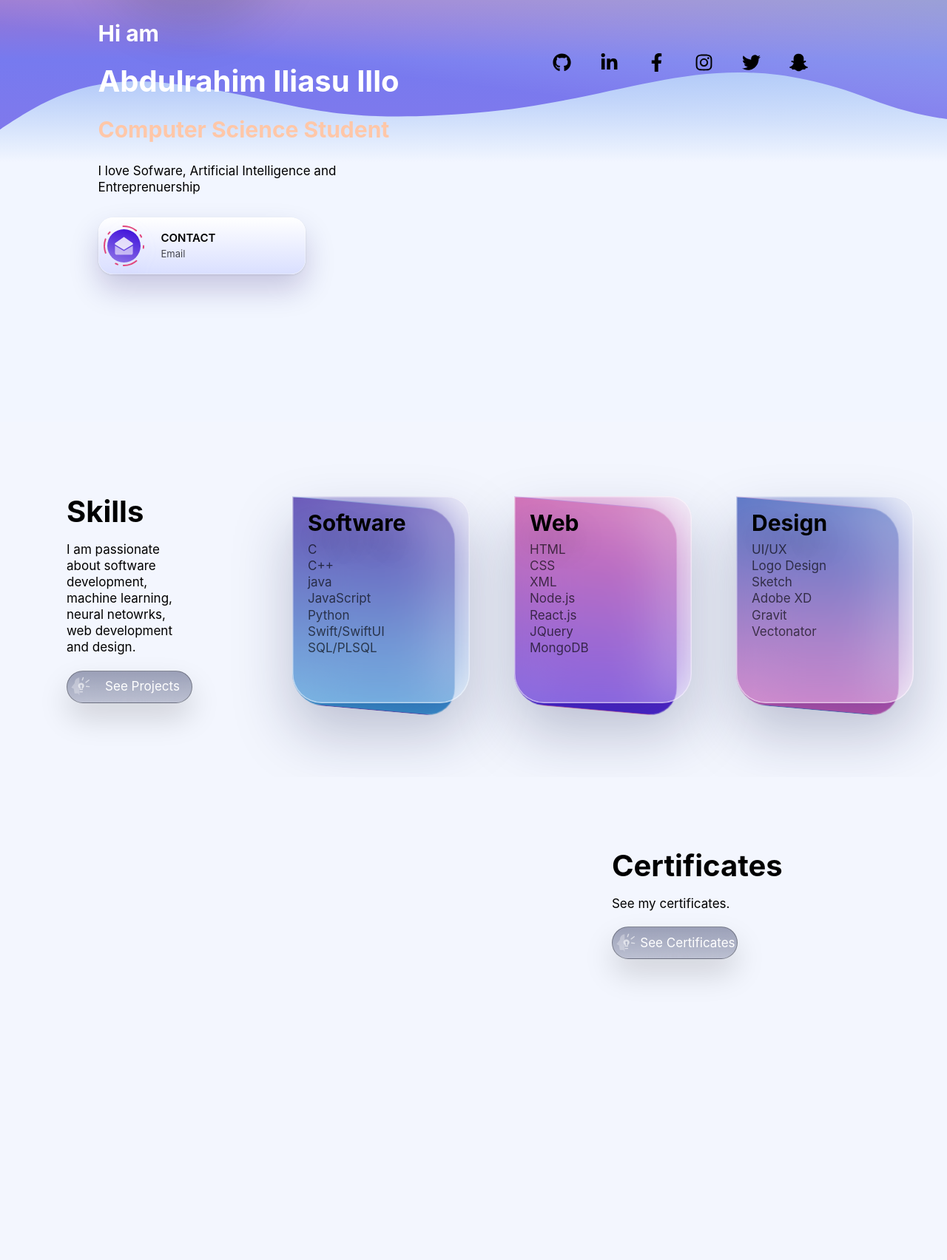
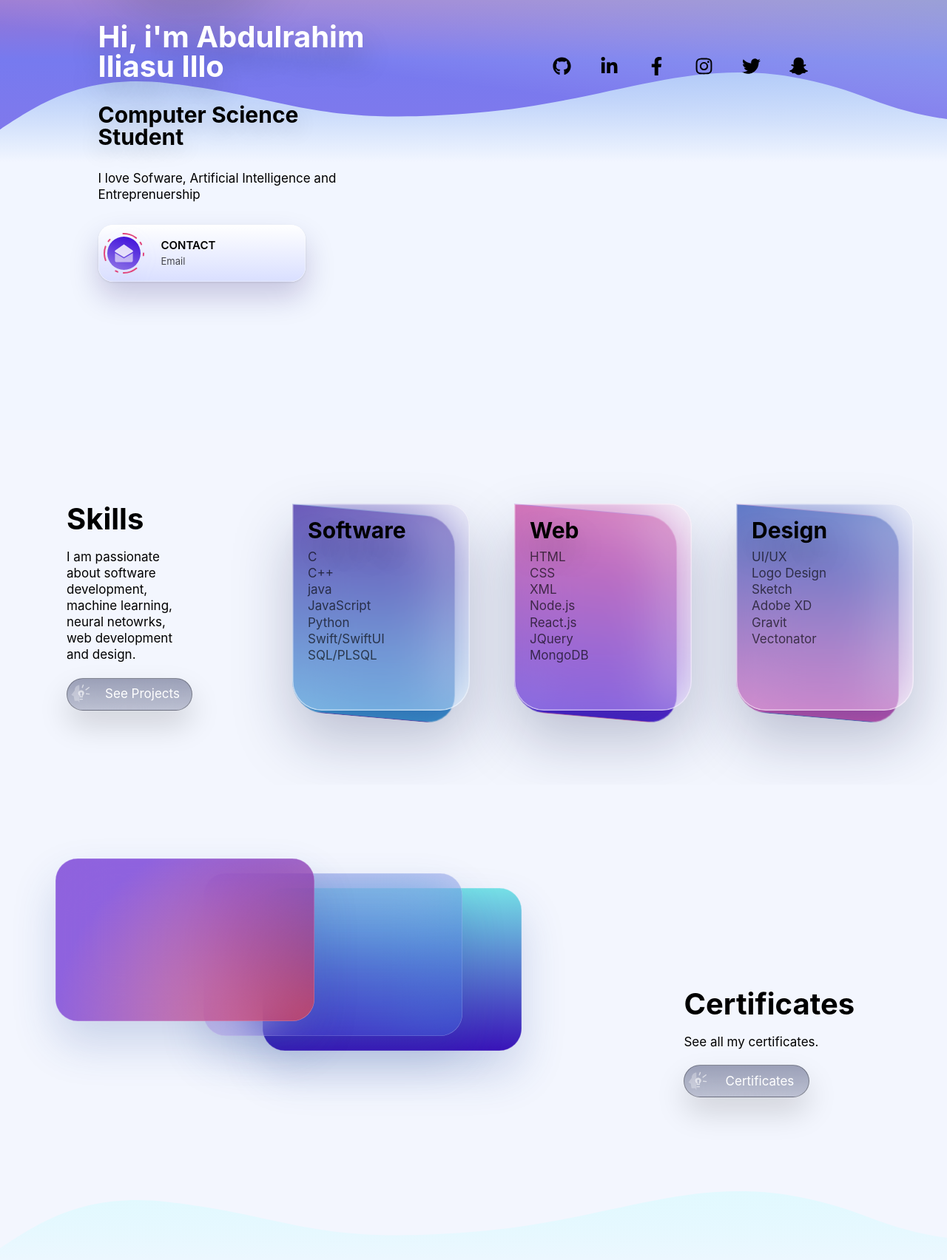
Before and after one commit to abdulrahimiliasu/personal-new-react, a Gatsby site: page / in a window 1280 px wide. Shown: the part 452-2156 px from the top of the page at 74% size. Before the commit the page ends 1849 px from the top, so only its background shows below. Built offline with nearby package versions, Linux system fonts and the light colour scheme; Gatsby itself is replaced by a stand-in of ours.

Commit message:
Added Certificates, Flex Layout and Improvements

```diff
--- a/src/components/CertificateCard.js
+++ b/src/components/CertificateCard.js
@@ -43,11 +43,6 @@ const Wrapper = styled.div`
   transition: 0.8s cubic-bezier(0.075, 0.82, 0.165, 1);
 
   :hover {
-    background-image: radial-gradient(
-      120% 154.37% at 100% 100%,
-      rgba(51, 253, 241, 0.1) 0%,
-      rgba(200, 96, 0, 0.1) 100%
-    );
     transform: scale(1.1);
   }
 `
--- /dev/null
+++ b/src/components/CertificateSectionCards.js
@@ -0,0 +1,122 @@
+import React from "react"
+import styled from "styled-components"
+
+function CertificateSectionCards() {
+  return (
+    <Wrapper>
+      <CardWrapper>
+        <div className="wrap">
+          <Card className="card1" />
+          <Card className="card2" />
+          <Card className="card3" />
+        </div>
+      </CardWrapper>
+    </Wrapper>
+  )
+}
+
+export default CertificateSectionCards
+
+const Wrapper = styled.div``
+const CardWrapper = styled.div`
+  position: relative;
+  & .wrap {
+    width: 100%;
+    height: 100%;
+    transition: 0.8s cubic-bezier(0.075, 0.82, 0.165, 1);
+  }
+  :hover {
+    & .wrap {
+      transform: translate(-100px, -20px) skewX(-5deg) rotateZ(-5deg)
+        scaleX(0.9);
+    }
+  }
+`
+const Card = styled.div`
+  width: 350px;
+  height: 220px;
+  padding: 20px;
+  display: grid;
+  gap: 60px;
+  position: absolute;
+  box-shadow: rgba(39, 77, 153, 0.2) 0px 30px 60px,
+    rgba(255, 255, 255, 0.3) 0px 0px 0px 0.5px inset;
+  border-radius: 30px 30px 30px 30px;
+  transition: 0.8s cubic-bezier(0.075, 0.82, 0.165, 1);
+  backdrop-filter: blur(40px);
+  @media only screen and (max-width: 650px) {
+    width: 200px;
+    height: 120px;
+    padding: 10px;
+  }
+  @media only screen and (min-width: 650px) and (max-width: 768px) {
+    width: 230px;
+    height: 150px;
+    padding: 10px;
+  }
+  @media only screen and (min-width: 768px) and (max-width: 1140px) {
+    width: 250px;
+    height: 170px;
+    padding: 10px;
+  }
+
+  &.card1 {
+    top: 0px;
+    left: 0px;
+    z-index: 3;
+    background-image: radial-gradient(
+      218.51% 281.09% at 100% 100%,
+      rgba(253, 63, 51, 0.6) 0%,
+      rgba(76, 0, 200, 0.6) 45.83%,
+      rgba(76, 0, 200, 0.6) 100%
+    );
+  }
+  &.card2 {
+    top: 20px;
+    left: 200px;
+    @media only screen and (max-width: 650px) {
+      top: 10px;
+      left: 50px;
+    }
+    @media only screen and (min-width: 650px) and (max-width: 768px) {
+      top: 15px;
+      left: 100px;
+    }
+    @media only screen and (min-width: 768px) and (max-width: 1140px) {
+      top: 17px;
+      left: 130px;
+    }
+    z-index: 2;
+    background-image: radial-gradient(
+      100% 128.38% at 100% 100%,
+      rgba(51, 168, 253, 0.2) 0%,
+      rgba(76, 0, 200, 0.2) 100%
+    );
+  }
+  &.card3 {
+    top: 40px;
+    left: 280px;
+    @media only screen and (max-width: 650px) {
+      top: 20px;
+      left: 70px;
+    }
+    @media only screen and (min-width: 650px) and (max-width: 768px) {
+      top: 30px;
+      left: 150px;
+    }
+    @media only screen and (min-width: 768px) and (max-width: 1140px) {
+      top: 40px;
+      left: 200px;
+    }
+    z-index: 1;
+    left: 280px;
+    background-image: linear-gradient(
+      rgb(117, 224, 230) 0%,
+      rgb(57, 19, 184) 100%
+    );
+  }
+
+  :hover {
+    transform: translateY(20px);
+  }
+`
--- a/src/components/sections/CertificatesSection.js
+++ b/src/components/sections/CertificatesSection.js
@@ -2,24 +2,20 @@ import React from "react"
 import styled from "styled-components"
 import { WaveBackground2 } from "../backgrounds/WaveBackground2"
 import SecondaryButton from "../buttons/SecondaryButton"
+import CertificateSectionCards from "../CertificateSectionCards"
 import { H2, MediumText } from "../styles/TextStyles"
 // import { data } from "../../data/Data"
-import CertificateCard from "../CertificateCard"
 
 function CertificatesSection() {
   return (
     <Wrapper>
       <WaveBackground2 />
       <ContentWrapper>
-        <CardWrapper>
-          {/* <CustomCertCard className="card1" />
-          <CustomCertCard className="card2" />
-          <CustomCertCard className="card3" /> */}
-        </CardWrapper>
+        <CertificateSectionCards />
         <TextWrapper>
           <Text>Certificates</Text>
-          <Text2>See my certificates.</Text2>
-          <SecondaryButton title="See Certificates" to="/certificates/" />
+          <Text2>See all my certificates.</Text2>
+          <SecondaryButton title="Certificates" to="/certificates/" />
         </TextWrapper>
       </ContentWrapper>
     </Wrapper>
@@ -31,15 +27,21 @@ export default CertificatesSection
 const Wrapper = styled.div`
   overflow: hidden;
 `
-
 const ContentWrapper = styled.div`
   max-width: 100%;
+  height: 700px;
   padding: 100px 0px;
   display: grid;
-  grid-template-columns: 260px auto;
+  grid-template-columns: 650px auto;
   justify-content: space-around;
 
-  @media only screen and (max-width: 450px) {
+  @media only screen and (max-width: 650px) {
+    grid-template-columns: auto;
+  }
+  @media only screen and (min-width: 650px) and (max-width: 768px) {
+    grid-template-columns: auto;
+  }
+  @media only screen and (min-width: 768px) and (max-width: 1140px) {
     grid-template-columns: auto;
     gap: 60px;
   }
@@ -50,28 +52,6 @@ const TextWrapper = styled.div`
   justify-content: center;
   padding-inline: 50px;
 `
-const CustomCertCard = styled(CertificateCard)`
-  position: absolute;
-  & .card1 {
-    top: 0px;
-    left: 0px;
-    background-color: red;
-  }
-  &.card2 {
-    top: 0px;
-    left: 0px;
-  }
-  &.card3 {
-    top: 0px;
-    left: 0px;
-  }
-  :hover {
-  }
-`
-const CardWrapper = styled.div`
-  position: relative;
-  max-width: 335px;
-`
 const Text = styled(H2)``
 const Text2 = styled(MediumText)`
   padding: 20px 0px;
--- a/src/components/sections/HeroSection.js
+++ b/src/components/sections/HeroSection.js
@@ -13,8 +13,7 @@ function HeroSection() {
       <ContentWrapper>
         <TextWrapper>
           <ProfilePicture />
-          <SubTitle2>Hi am</SubTitle2>
-          <Title>Abdulrahim Iliasu Illo</Title>
+          <Title>Hi, i'm Abdulrahim Iliasu Illo</Title>
           <SubTitle>Computer Science Student</SubTitle>
           <Description>
             I love Sofware, Artificial Intelligence and Entreprenuership
@@ -82,19 +81,17 @@ const TextWrapper = styled.div`
 
   @media only screen and (max-width: 450px) {
     padding: 10px;
-    gap: 10px;
+    gap: 20px;
   }
 `
 
 const Title = styled(H2)`
   color: white;
-  white-space: nowrap;
-`
-
-const SubTitle2 = styled(H3)`
-  color: white;
+  text-shadow: 0px 20px 40px rgba(0, 0, 0, 0.3);
 `
 const SubTitle = styled(H3)`
-  color: #ffc7a8;
+  color: black;
+  opacity: 0.6;
+  text-shadow: 0px 10px 30px rgba(0, 0, 0, 0.2);
 `
 const Description = styled(MediumText)``
--- a/src/components/styles/TextStyles.js
+++ b/src/components/styles/TextStyles.js
@@ -17,7 +17,7 @@ export const H2 = styled.h2`
   font-size: 40px;
 
   @media only screen and (max-width: 450px) {
-    font-size: 30px;
+    font-size: 25px;
   }
 
   @media only screen and (min-width: 450px) and (max-width: 768px) {
@@ -30,7 +30,7 @@ export const H3 = styled.h3`
   font-size: 30px;
 
   @media only screen and (max-width: 450px) {
-    font-size: 17px;
+    font-size: 24px;
   }
 
   @media only screen and (min-width: 450px) and (max-width: 768px) {
@@ -67,18 +67,12 @@ export const Caption2 = styled.p`
   font-size: 15px;
   line-height: 18px;
   text-transform: uppercase;
-  @media only screen and (max-width: 450px) {
-    font-size: 10px;
-  }
 `
 
 export const SmallText = styled.p`
   font-weight: normal;
   font-size: 13px;
   line-height: 130%;
-  @media only screen and (max-width: 450px) {
-    font-size: 10px;
-  }
 `
 
 export const SmallText2 = styled.p`
--- a/src/data/Data.js
+++ b/src/data/Data.js
@@ -11,6 +11,7 @@ import {
   faJava,
   faCss3,
   faHtml5,
+  faReact,
 } from "@fortawesome/free-brands-svg-icons"
 import { faCode, faDatabase, faWifi } from "@fortawesome/free-solid-svg-icons"
 
@@ -156,4 +157,32 @@ export const certificatesData = [
     url: "https://www.hackerrank.com/certificates/5b17ca07bbc4",
     icon: faDatabase,
   },
+  {
+    name: "Build an app with SwiftUI",
+    org: "Design+Code",
+    id: "DC-1624229922920",
+    url: "designcode.io/certificate/1624229922920",
+    icon: faSwift,
+  },
+  {
+    name: "SwiftUI for iOS 14",
+    org: "Design+Code",
+    id: "DC-1624229353841",
+    url: "designcode.io/certificate/1624229353841",
+    icon: faSwift,
+  },
+  {
+    name: "IOS 13 and Swift 5",
+    org: "Udemy",
+    id: "UC-ba3f8dbc-50ef-4382-b1d3-cc19c250962d",
+    url: "https://www.ude.my/UC-ba3f8dbc-50ef-4382-b1d3-cc19c250962d",
+    icon: faSwift,
+  },
+  {
+    name: "Web app with React Hooks",
+    org: "Design+Code",
+    id: "DC-1623445596424",
+    url: "designcode.io/certificate/1623445596424",
+    icon: faReact,
+  },
 ]
```
Also changed, not shown: src/components/sections/ProjectsSection.js (+15 -66 lines), src/pages/certificates.js (+6 -3 lines).
